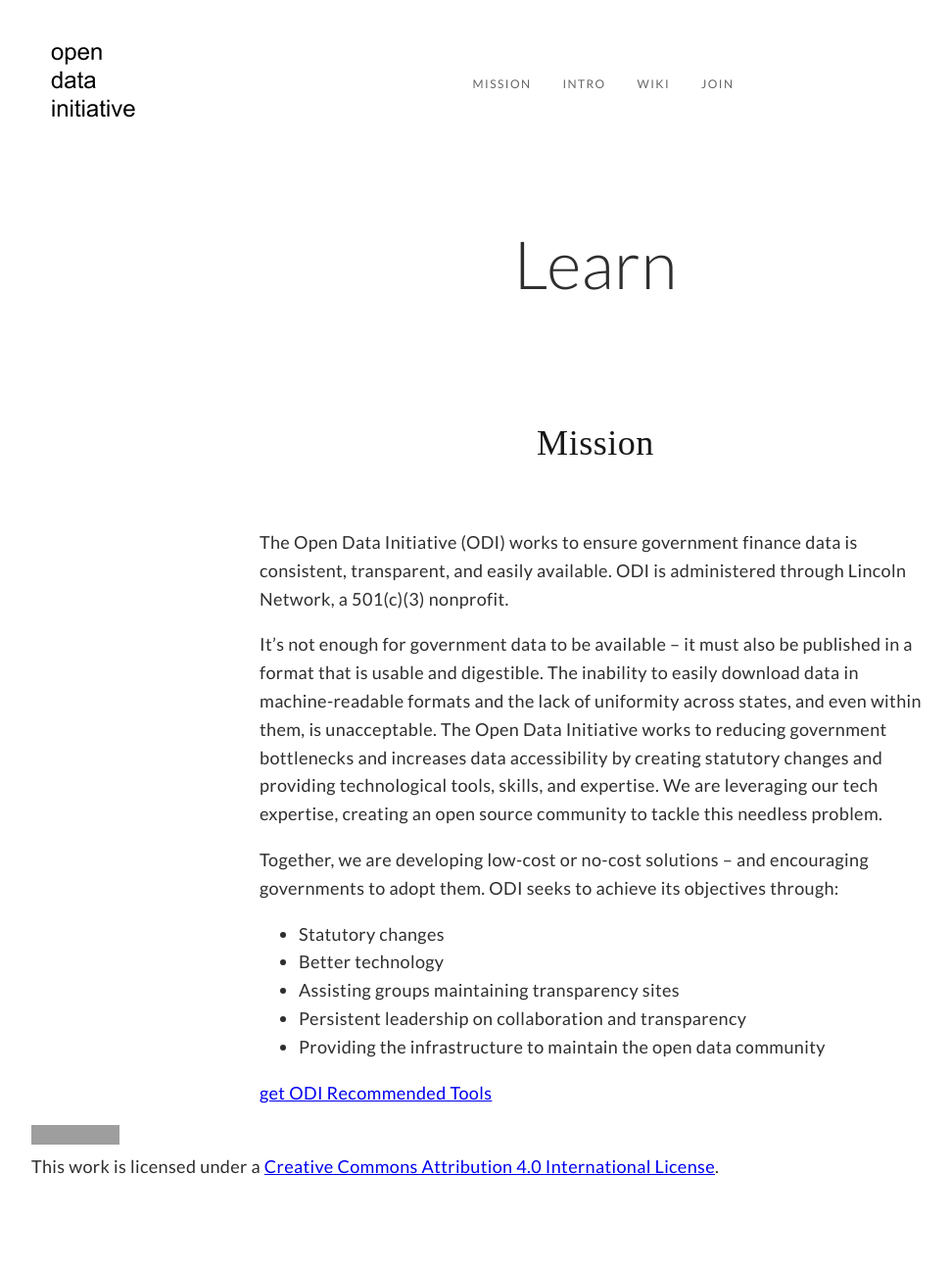
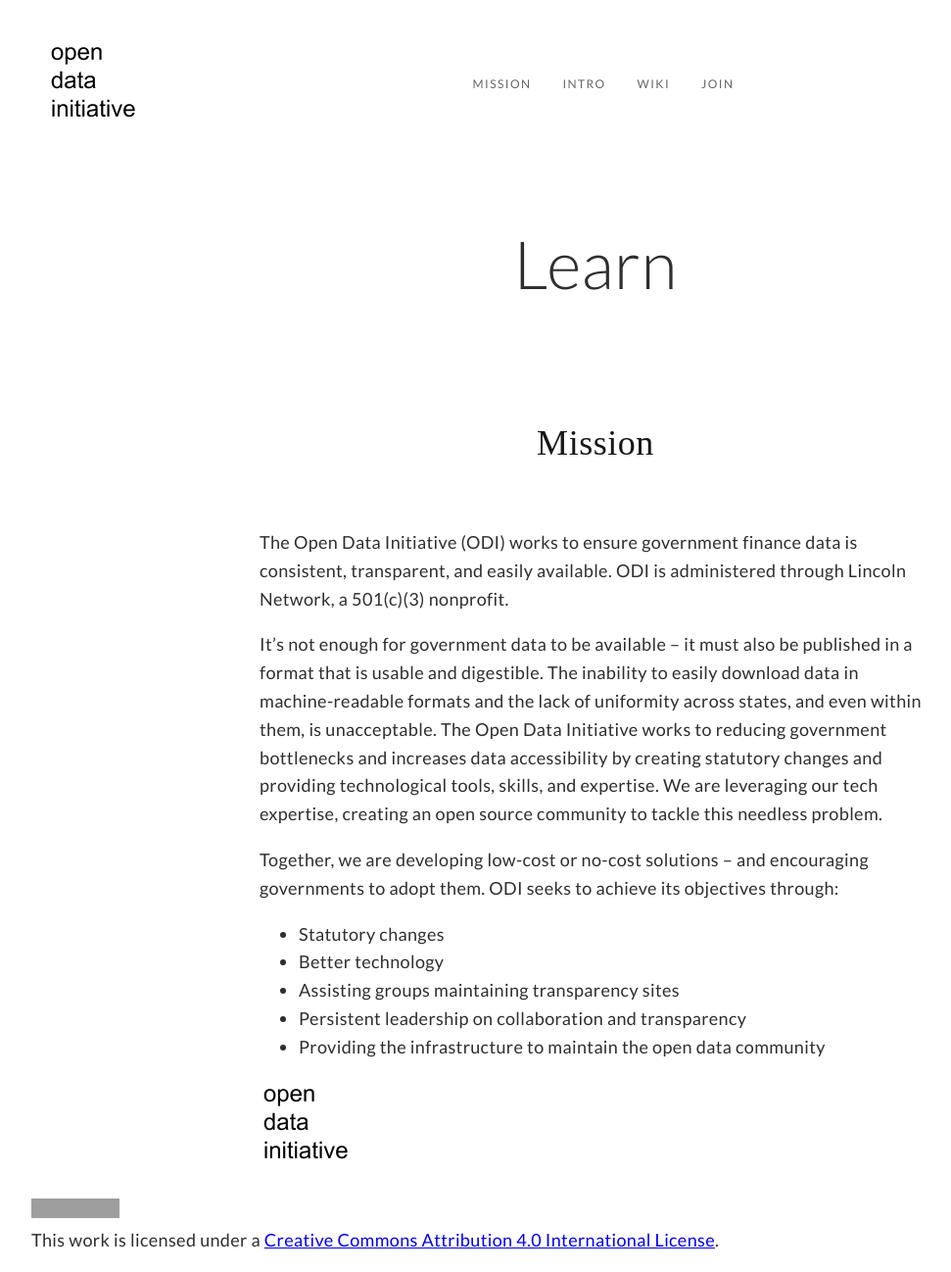
Before and after one commit to opendatainitiative/opendatainitiative.github.io, a Jekyll site: the page built from learn.md, in a window 1280 px wide. Shown: the whole page at 98% size, without its empty margins (32-1003 px from the left). Built offline with Jekyll 4.4.1, drawn with Linux system fonts in a browser that asks for light colours; before the commit the page ends 1223 px from its top, so only the background shows below that; grey boxes are pictures that could not be loaded.

Commit message:
Update learn.md

```diff
--- a/learn.md
+++ b/learn.md
@@ -25,4 +25,4 @@ ODI seeks to achieve its objectives through:
 * Persistent leadership on collaboration and transparency
 * Providing the infrastructure to maintain the open data community
 
-[get ODI Recommended Tools]({{ site.baseurl }}/assets/doc/ODI_Recommended_Tools.pdf)
+[![get ODI Recommended Tools]({{ site.baseurl }}/assets/img/logo.png)]({{ site.baseurl }}/assets/doc/ODI_Recommended_Tools.pdf)
```
